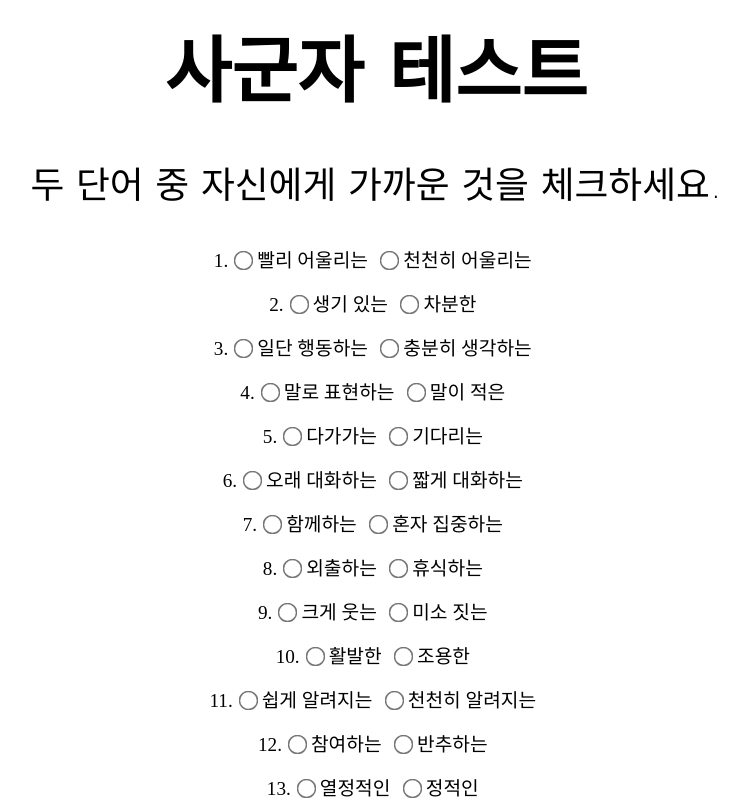
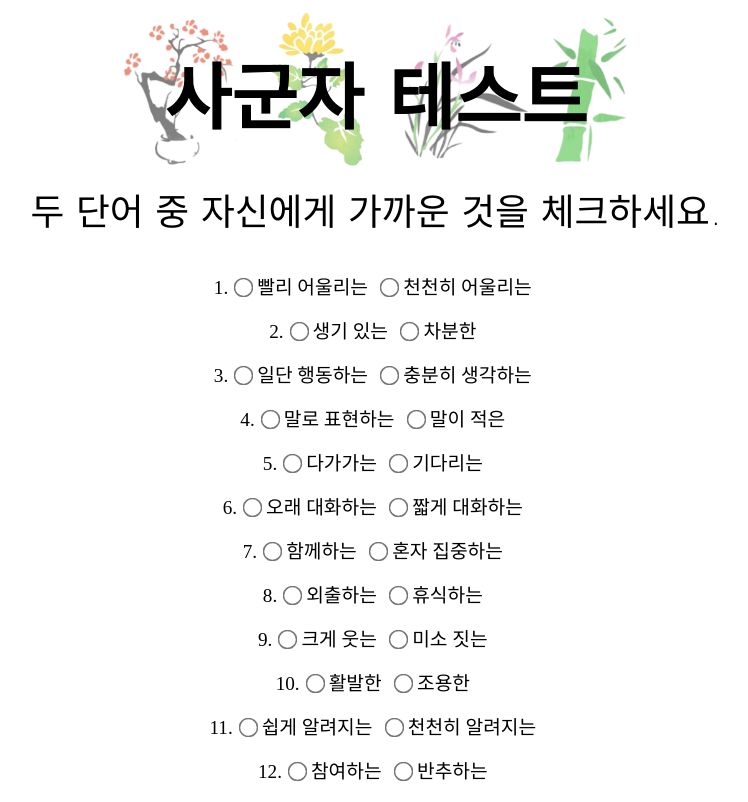
Before and after one commit to torryjini/4gunja, a plain HTML site: page test.html in a window 1280 px wide. Shown: the top 802 px of the page, without its empty margins (264-1012 px from the left). Drawn offline with Linux system fonts and the light colour scheme; a web font is replaced by a local one.

Commit message:
Add files via upload

```diff
--- a/style.css
+++ b/style.css
@@ -7,6 +7,13 @@ body {
 img {
   position: relative;
   width: 30%;
+}
+
+#test-title-img {
+  margin-bottom: -9rem;
+  width: 40%;
+  z-index: -1;
+  opacity: 0.7;
 }
 
 article {
@@ -76,6 +83,10 @@ h3 {
     width: 90%;
   }
 
+  #test-title-img {
+    width: 100%;
+  }
+
   label {
       font-size: 1.1rem;
   }
--- a/test.html
+++ b/test.html
@@ -8,6 +8,7 @@
     <link rel="stylesheet" href="style.css">
   </head>
   <body>
+    <img src="img/사군자타이틀.png" id="test-title-img">
     <h1>사군자 테스트</h1>
     <h3>두 단어 중 자신에게 가까운 것을 체크하세요.</h3>
     <div class="ext-int">
```
Also changed, not shown: img/사군자타이틀.png (added).
